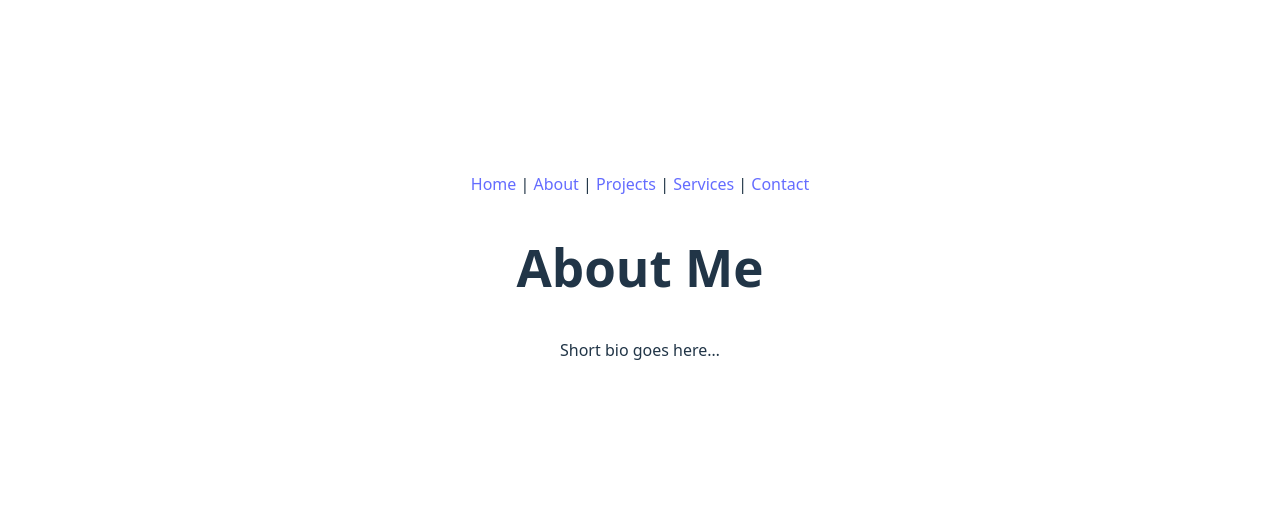
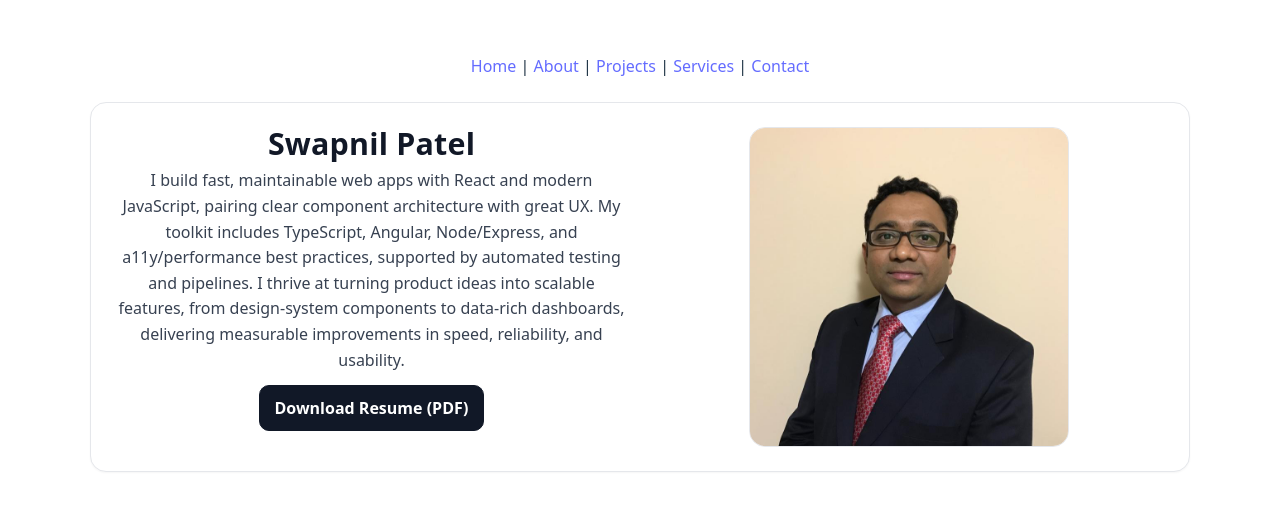
Before and after one commit to ersapatel/COMP229_Assignment_1_React_Portfolio, a React (Vite) app: page /about in a window 1280 px wide. Shown: the part 125-636 px from the top of the page. Built offline with nearby package versions, Linux system fonts and the light colour scheme.

Commit message:
About Me section with resume

```diff
--- a/src/Page/about-me.css
+++ b/src/Page/about-me.css
@@ -0,0 +1,69 @@
+/* ===== About Me (desktop-first) ===== */
+
+.about-section {
+    max-width: 1100px;
+    margin: 24px auto;
+    padding: 24px;
+    background: #ffffff;
+    border: 1px solid #e5e7eb;
+    border-radius: 16px;
+    box-shadow: 0 1px 2px rgba(0,0,0,.04);
+  }
+
+  .about-grid {
+    display: grid;
+    grid-template-columns: 1fr 1fr; /* left text / right image */
+    gap: 24px;
+    align-items: start;
+  }
+
+  .about-name {
+    margin: 0 0 8px;
+    font-size: 1.9rem;
+    color: #111827;
+    letter-spacing: .2px;
+  }
+
+  .about-lede {
+    margin: 0 0 12px;
+    color: #374151;
+    line-height: 1.6;
+  }
+
+
+  /* Right column: image area */
+  .about-media { display: grid; place-items: center; }
+
+  .avatar-frame {
+    width: 320px;
+    aspect-ratio: 1 / 1;              /* square */
+    border-radius: 16px;
+    position: relative;
+    overflow: hidden;
+    background: linear-gradient(135deg, #f3f4f6, #e5e7eb);
+    border: 1px solid #e5e7eb;
+  }
+
+  /* If you add an image, it will cover the frame and hide the fallback text behind it */
+  .avatar-img {
+    width: 100%;
+    height: 100%;
+    object-fit: cover;
+    display: block;                    /* ensures no gaps */
+  }
+
+  /* Shown only if you haven't added a photo yet */
+  .avatar-fallback {
+    position: absolute;
+    inset: 0;
+    display: grid;
+    place-items: center;
+    color: #6b7280;
+    font-size: .95rem;
+  }
+
+  /* Optional: page padding consistency */
+  .page { padding-inline: clamp(16px, 3vw, 32px); }
+
+  /* Defensive box sizing */
+  * { box-sizing: border-box; }
--- a/src/Page/about-me.jsx
+++ b/src/Page/about-me.jsx
@@ -1,8 +1,39 @@
+import "./about-me.css";
+import me from "../assets/me.jpg";
+import resumePdf from "../assets/Resume.pdf";
+
 export default function AboutMe() {
-    return (
-      <section>
-        <h1>About Me</h1>
-        <p>Short bio goes here…</p>
-      </section>
-    );
-  }
+  return (
+    <section className="about-section">
+      <div className="about-grid">
+
+        <div className="about-copy">
+
+          <h1 className="about-name">Swapnil Patel</h1>
+
+
+          <p className="about-lede">
+            I build fast, maintainable web apps with React and modern JavaScript, pairing clear component
+            architecture with great UX. My toolkit includes TypeScript, Angular, Node/Express, and a11y/performance
+            best practices, supported by automated testing and pipelines. I thrive at turning product ideas into
+            scalable features, from design-system components to data-rich dashboards, delivering measurable
+            improvements in speed, reliability, and usability.
+          </p>
+
+          <div className="about-actions">
+            <a className="btn" href={resumePdf} download type="application/pdf">
+              Download Resume (PDF)
+            </a>
+          </div>
+        </div>
+
+
+        <aside className="about-media" aria-label="Profile photo">
+          <div className="avatar-frame">
+            <img src={me} alt="[Your Name] portrait" className="avatar-img" />
+          </div>
+        </aside>
+      </div>
+    </section>
+  );
+}
```
Also changed, not shown: src/assets/me.jpg (added), 1 other file (tests, documents, lock files or other folders).
